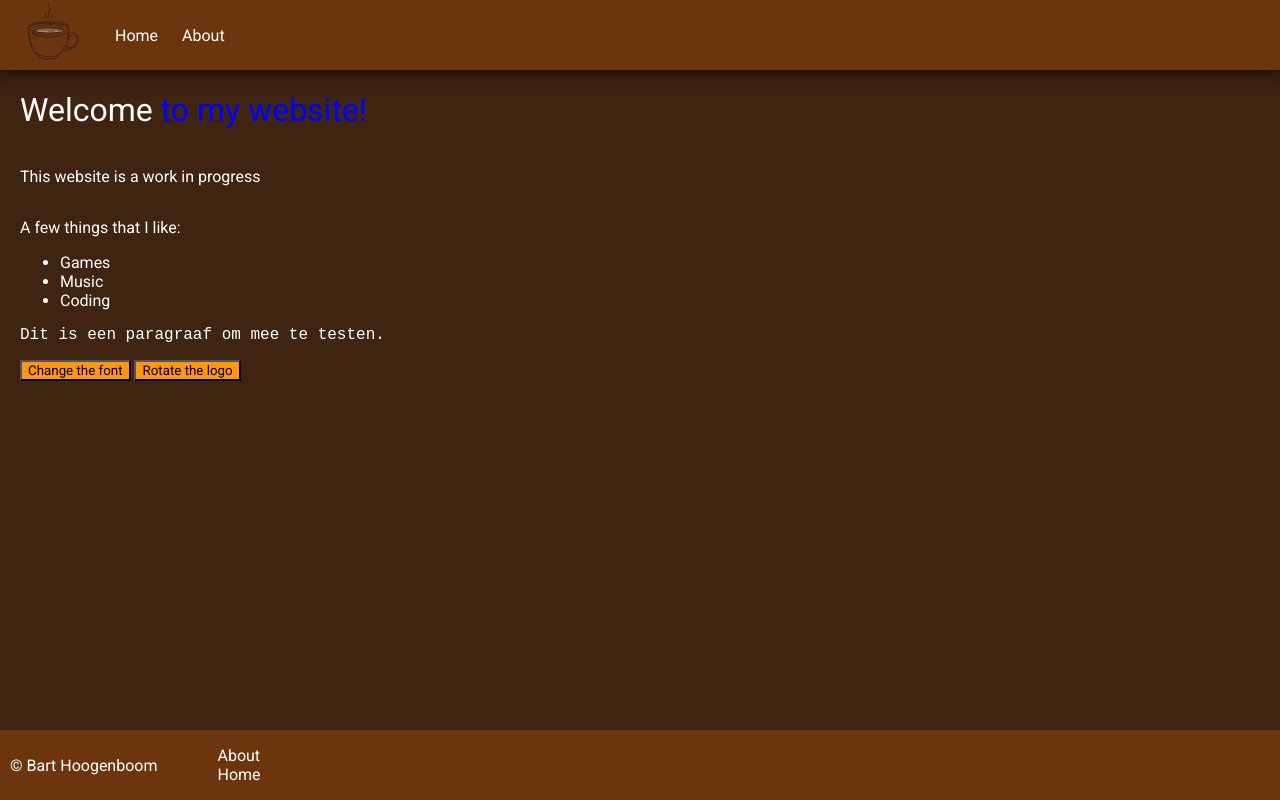
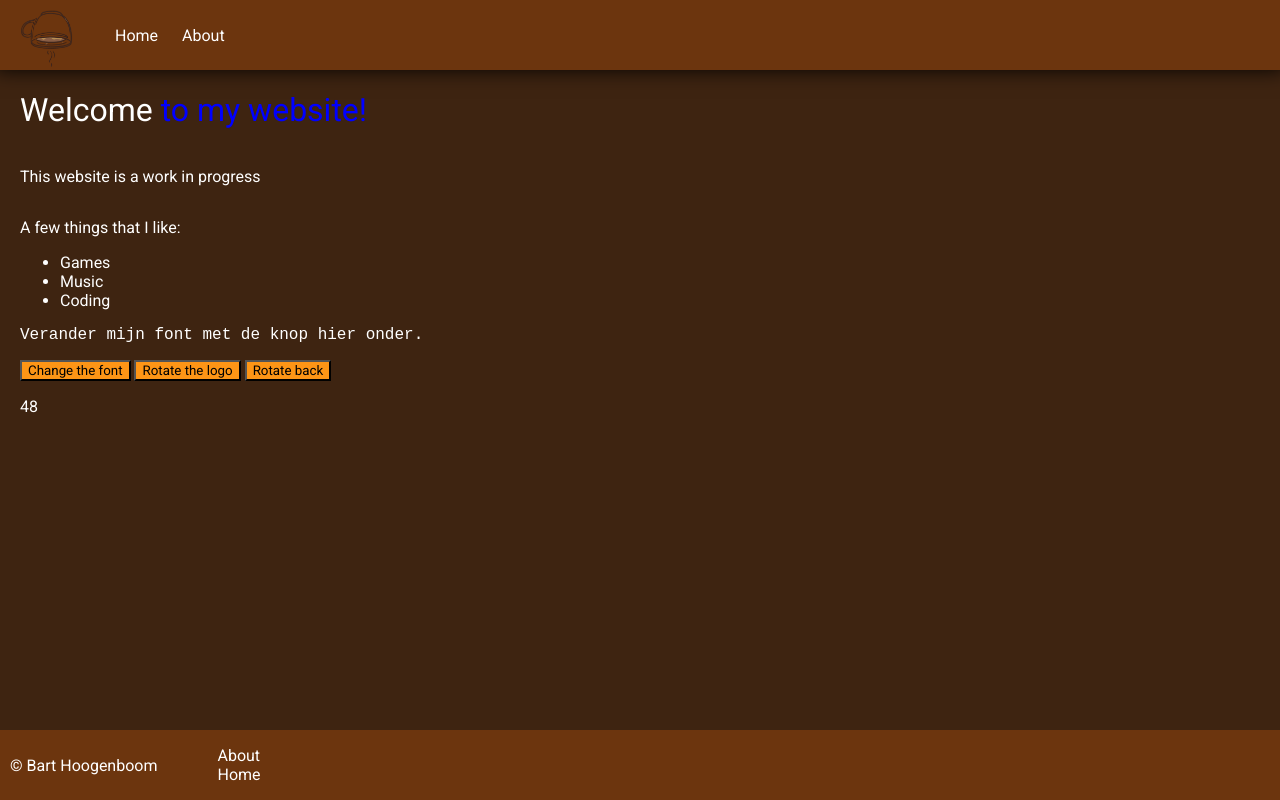
Before and after one commit to Maintizer/AVANS-EIGEN-OPDRACHT, a plain HTML site: page code/index.html in a window 1280 px wide. Both pictures are taken after a click on the button "Rotate the logo". Drawn offline with Linux system fonts and the light colour scheme; a web font is replaced by a local one.

Commit message:
Added JS

```diff
--- a/code/index.html
+++ b/code/index.html
@@ -13,7 +13,7 @@
 <body>
     <main>
         <header>
-            <img width="90" src="../design/coffee2.webp" alt="Cup of coffee">
+            <img id="logo" width="90" src="../design/coffee2.webp" alt="Cup of coffee">
             <nav>
                 <a href="index.html">Home</a>
                 <a href="about.html">About</a>
@@ -31,9 +31,11 @@
             <li>Coding</li>
         </ul>
 
-        <p id="box" class="ptest">Dit is een paragraaf om mee te testen.</p>
+        <p id="box" class="ptest">Verander mijn font met de knop hier onder.</p>
         <button onclick="jtoggle()">Change the font</button>
-        <button onclick="">Rotate the logo</button>
+        <button onclick="ptoggleadd()">Rotate the logo</button>
+        <button onclick="ptoggleremove()">Rotate back</button>
+        <p id="calculator"></p>
     </div>
 
     <footer>
--- a/code/style.css
+++ b/code/style.css
@@ -18,6 +18,10 @@ header {
     box-shadow: 0 -6px 20px 5px black;
     display: flex;
     align-items: center;
+}
+
+.logorotate{
+    transform: rotate(180deg);
 }
 
 a{
--- a/js/script.js
+++ b/js/script.js
@@ -7,6 +7,14 @@ function jtoggle() {
     box.classList.toggle("ptest");
 }
 
-function ptoggle() {
+function ptoggleadd() {
+    const logo = document.querySelector("#logo")
+    logo.classList.add("logorotate")
+}
 
+function ptoggleremove() {
+    const logo = document.querySelector("#logo")
+    logo.classList.remove("logorotate")
 }
+
+document.getElementById("calculator").textContent = (8*3*2);
```
